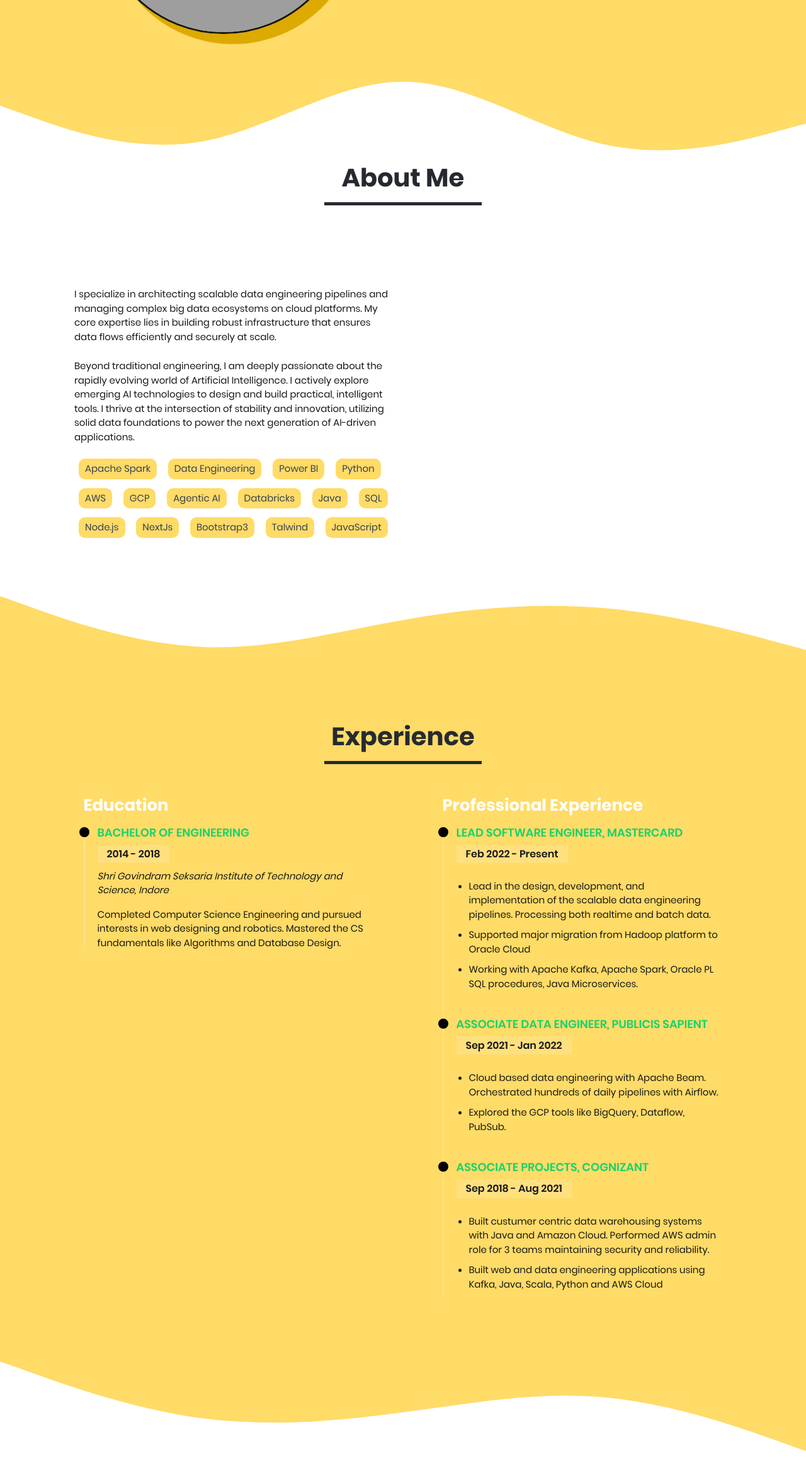
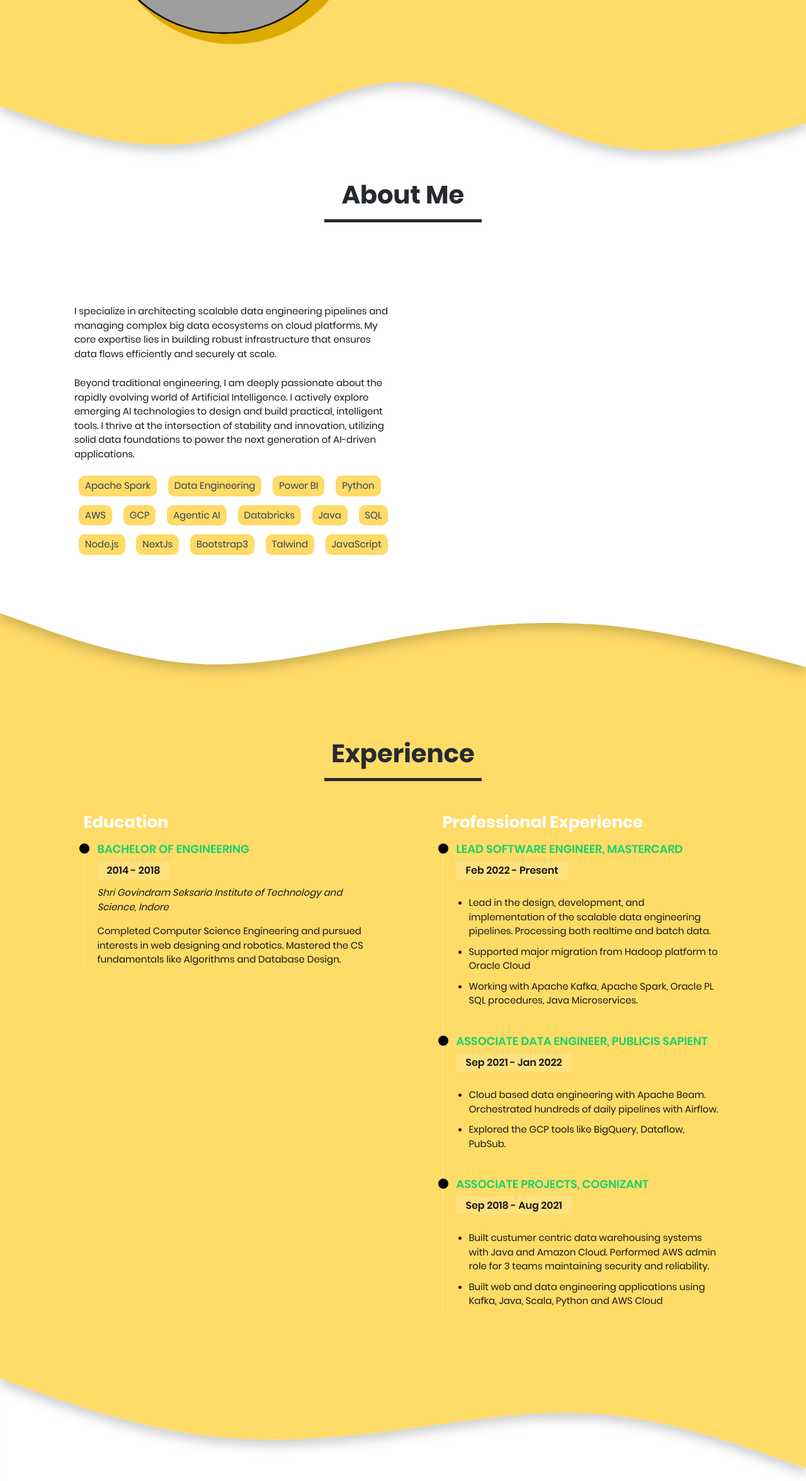
Before and after one commit to menkudle/menkudle.github.io, a website: page new-site/index.html in a window 1280 px wide. Shown: the part 446-2797 px from the top of the page at 63% size. Drawn offline with Linux system fonts and the light colour scheme; grey boxes are pictures that could not be loaded; a script that the page names is missing; a web font is replaced by a local one.

Commit message:
added shadow to curves

```diff
--- a/new-site/index.html
+++ b/new-site/index.html
@@ -109,9 +109,22 @@
                     </div>
                 </div>
             </div>
-            <svg xmlns="http://www.w3.org/2000/svg" viewBox="0 0 1440 230">
-                <path fill="#ffffff" fill-opacity="1" d="M0,128L60,149.3C120,171,240,213,360,192C480,171,600,85,720,85.3C840,85,960,171,1080,197.3C1200,224,1320,192,1380,176L1440,160L1440,320L1380,320C1320,320,1200,320,1080,320C960,320,840,320,720,320C600,320,480,320,360,320C240,320,120,320,60,320L0,320Z"></path>
-              </svg>
+            <svg xmlns="http://www.w3.org/2000/svg" viewBox="0 0 1440 260">
+                <defs>
+                    <filter id="shadow" x="-50%" y="-50%" width="200%" height="200%">
+                        <feDropShadow dx="0" dy="10" stdDeviation="10" flood-color="#000000" flood-opacity="0.2"/>
+                    </filter>
+                </defs>
+
+                <rect width="100%" height="100%" fill="#ffffff"/>
+
+                <path
+                        fill="#FFDB67"
+                        fill-opacity="1"
+                        d="M0,128 L60,149.3 C120,171,240,213,360,192 C480,171,600,85,720,85.3 C840,85,960,171,1080,197.3 C1200,224,1320,192,1380,176 L1440,160 L1440,0 L0,0 Z"
+                        filter="url(#shadow)">
+                </path>
+            </svg>
         </div>
         <!-- end section hero -->
         <!-- about section -->
@@ -171,8 +184,19 @@
         <!-- service section -->
         <div id="experiencesection" class="resume sectionblock">
             <svg xmlns="http://www.w3.org/2000/svg" viewBox="0 0 1440 320">
-                <path fill="#ffffff" fill-opacity="1" d="M0,96L60,117.3C120,139,240,181,360,186.7C480,192,600,160,720,138.7C840,117,960,107,1080,117.3C1200,128,1320,160,1380,176L1440,192L1440,0L1380,0C1320,0,1200,0,1080,0C960,0,840,0,720,0C600,0,480,0,360,0C240,0,120,0,60,0L0,0Z"></path>
-              </svg>
+                <defs>
+                    <filter id="shadow" x="-50%" y="-50%" width="200%" height="200%">
+                        <feDropShadow dx="0" dy="10" stdDeviation="10" flood-color="#000000" flood-opacity="0.2"/>
+                    </filter>
+                </defs>
+
+                <path
+                        fill="#ffffff"
+                        fill-opacity="1"
+                        d="M0,96L60,117.3C120,139,240,181,360,186.7C480,192,600,160,720,138.7C840,117,960,107,1080,117.3C1200,128,1320,160,1380,176L1440,192L1440,0L1380,0C1320,0,1200,0,1080,0C960,0,840,0,720,0C600,0,480,0,360,0C240,0,120,0,60,0L0,0Z"
+                        filter="url(#shadow)">
+                </path>
+            </svg>
             <div class="container">
                 <div class="row">
                     <div class="section__header col-lg-12 text-center">
@@ -234,7 +258,22 @@
                     </div>
                 </div>
             </div>
-            <svg xmlns="http://www.w3.org/2000/svg" viewBox="0 0 1440 320"><path fill="#ffffff" fill-opacity="1" d="M0,96L60,117.3C120,139,240,181,360,197.3C480,213,600,203,720,186.7C840,171,960,149,1080,160C1200,171,1320,213,1380,234.7L1440,256L1440,320L1380,320C1320,320,1200,320,1080,320C960,320,840,320,720,320C600,320,480,320,360,320C240,320,120,320,60,320L0,320Z"></path></svg>
+            <svg xmlns="http://www.w3.org/2000/svg" viewBox="0 0 1440 290">
+                <defs>
+                    <filter id="shadow" x="-50%" y="-50%" width="200%" height="200%">
+                        <feDropShadow dx="0" dy="12" stdDeviation="10" flood-color="#000000" flood-opacity="0.3"/>
+                    </filter>
+                </defs>
+
+                <rect width="100%" height="100%" fill="#ffffff"/>
+
+                <path
+                        fill="#FFDB67"
+                        fill-opacity="1"
+                        d="M0,96 L60,117.3 C120,139,240,181,360,197.3 C480,213,600,203,720,186.7 C840,171,960,149,1080,160 C1200,171,1320,213,1380,234.7 L1440,256 L1440,-100 L0,-100 Z"
+                        filter="url(#shadow)">
+                </path>
+            </svg>
         </div>
         <!-- end service section -->
         <!-- portfolio section -->
@@ -417,9 +456,20 @@
         <!-- end portfolio section -->
         <!-- contact section -->
         <div id="contactsection" class="sectionblock">
-            <svg xmlns="http://www.w3.org/2000/svg" viewBox="0 0 1440 320">
-                <path fill="#ffffff" fill-opacity="1" d="M0,96L60,117.3C120,139,240,181,360,186.7C480,192,600,160,720,138.7C840,117,960,107,1080,117.3C1200,128,1320,160,1380,176L1440,192L1440,0L1380,0C1320,0,1200,0,1080,0C960,0,840,0,720,0C600,0,480,0,360,0C240,0,120,0,60,0L0,0Z"></path>
-              </svg>
+            <svg xmlns="http://www.w3.org/2000/svg" viewBox="0 0 1440 250">
+                <defs>
+                    <filter id="shadow-up" x="-30%" y="-30%" width="200%" height="200%">
+                        <feDropShadow dx="0" dy="-10" stdDeviation="20" flood-color="#000" flood-opacity="0.2"/>
+                    </filter>
+                </defs>
+
+                <rect width="1440" height="320" fill="#ffffff" />
+
+                <path fill="#FFDB67" fill-opacity="1"
+                      d="M0,96L60,117.3C120,139,240,181,360,186.7C480,192,600,160,720,138.7C840,117,960,107,1080,117.3C1200,128,1320,160,1380,176L1440,192L1440,320L0,320Z"
+                      filter="url(#shadow-up)">
+                </path>
+            </svg>
             <div class="container">
                 <div class="row justify-content-around">
                     <div class="col-lg-5 pr-lg-5">
```
